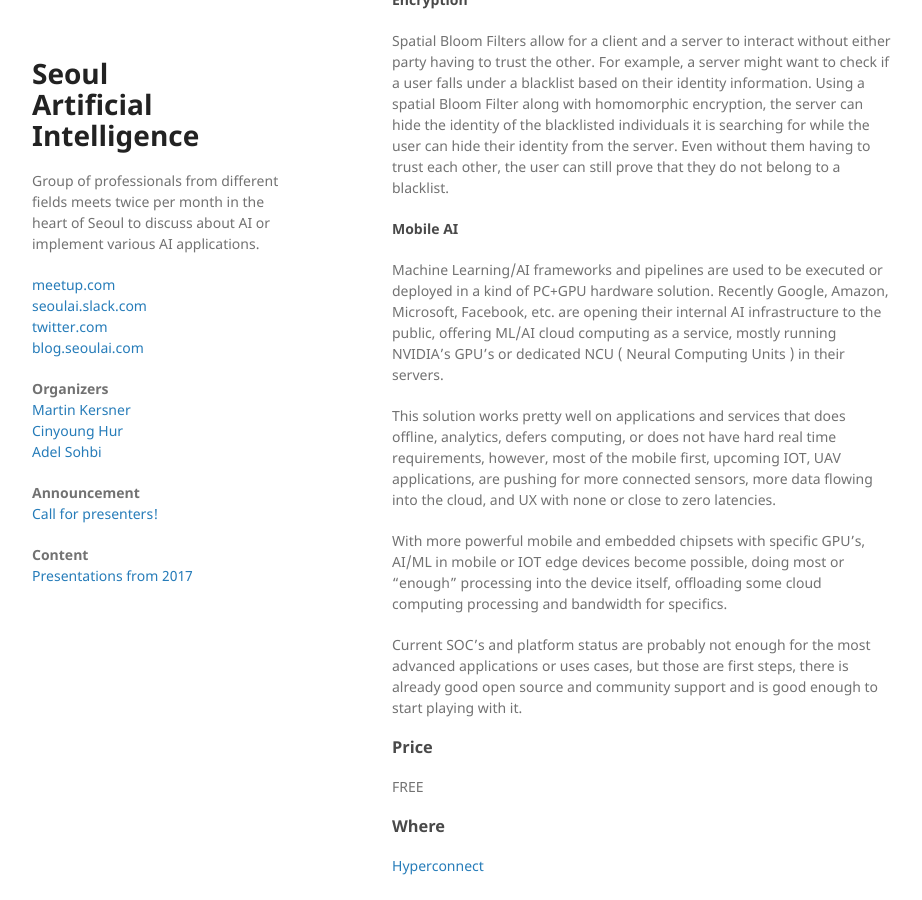
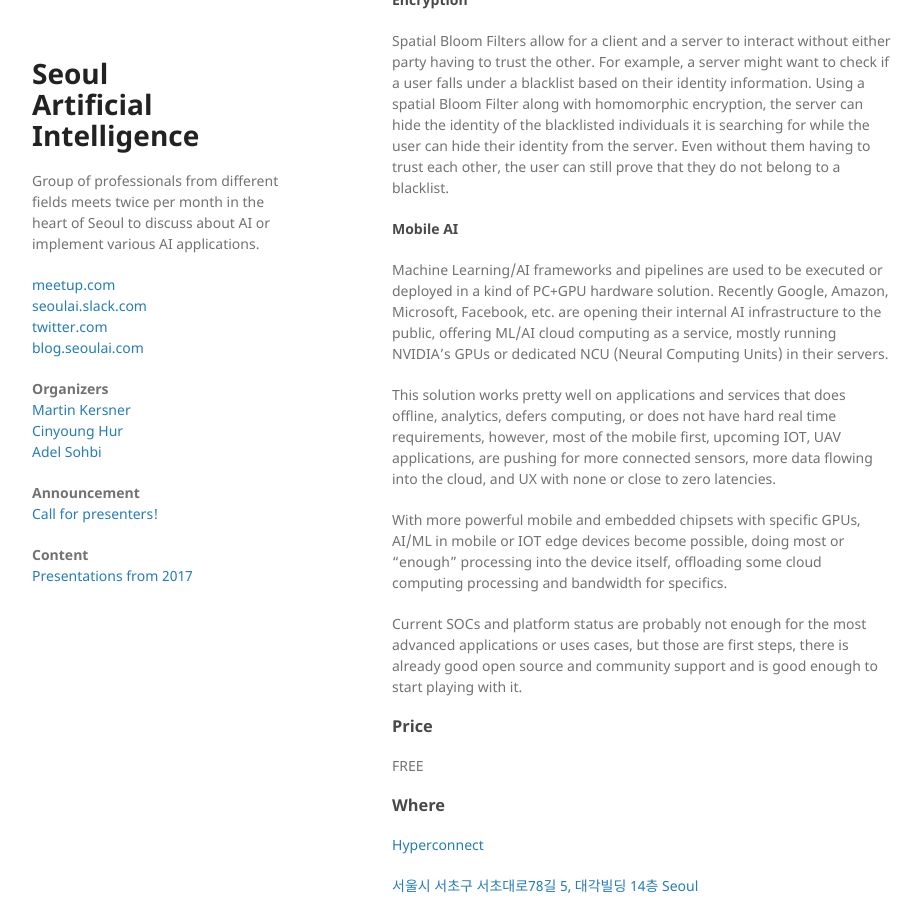
Before and after one commit to martinkersner/seoul-artificial-intelligence-meetup, a Jekyll site: the page built from docs/index.md, in a window 1280 px wide and 900 px high, scrolled down 538 px. Shown: the whole window, without its empty margins (178-1100 px from the left). Built offline with Jekyll 4.4.1, drawn with Linux system fonts in a browser that asks for light colours.

Commit message:
fix typos

```diff
--- a/docs/index.md
+++ b/docs/index.md
@@ -30,13 +30,13 @@
 
 
 #### Mobile AI
-Machine Learning/AI frameworks and pipelines are used to be executed or deployed in a kind of PC+GPU hardware solution. Recently Google, Amazon, Microsoft, Facebook, etc. are opening their internal AI infrastructure to the public, offering ML/AI cloud computing as a service, mostly running NVIDIA’s GPU’s or dedicated NCU ( Neural Computing Units ) in their servers.
+Machine Learning/AI frameworks and pipelines are used to be executed or deployed in a kind of PC+GPU hardware solution. Recently Google, Amazon, Microsoft, Facebook, etc. are opening their internal AI infrastructure to the public, offering ML/AI cloud computing as a service, mostly running NVIDIA's GPUs or dedicated NCU (Neural Computing Units) in their servers.
 
 This solution works pretty well on applications and services that does offline, analytics, defers computing, or does not have hard real time requirements, however, most of the mobile first, upcoming IOT, UAV applications, are pushing for more connected sensors, more data flowing into the cloud, and UX with none or close to zero latencies.
 
-With more powerful mobile and embedded chipsets with specific GPU’s, AI/ML in mobile or IOT edge devices become possible, doing most or “enough” processing into the device itself, offloading some cloud computing processing and bandwidth for specifics.
+With more powerful mobile and embedded chipsets with specific GPUs, AI/ML in mobile or IOT edge devices become possible, doing most or "enough" processing into the device itself, offloading some cloud computing processing and bandwidth for specifics.
 
-Current SOC’s and platform status are probably not enough for the most advanced applications or uses cases, but those are first steps, there is already good open source and community support and is good enough to start playing with it.
+Current SOCs and platform status are probably not enough for the most advanced applications or uses cases, but those are first steps, there is already good open source and community support and is good enough to start playing with it.
 
 <!--01:00 - 01:15 Introduction - What is the goal of Mini AI Hackathon?-->
 
```
